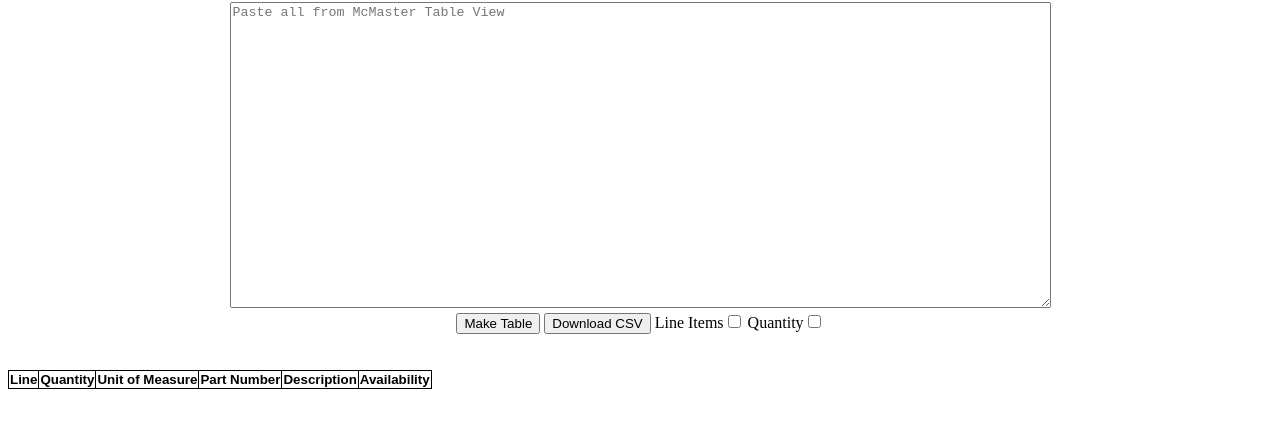
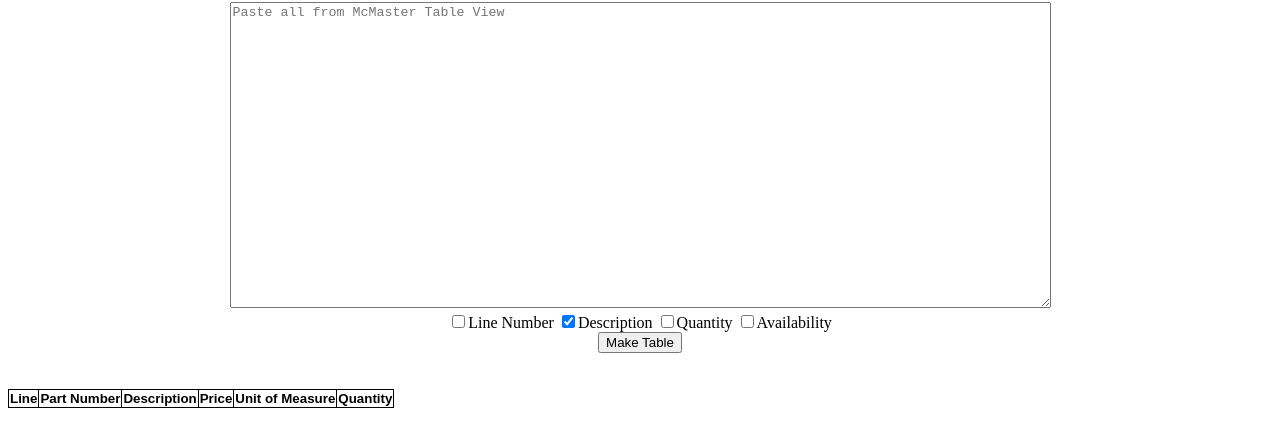
Before and after one commit to jonathanhand/TableView, a plain HTML site: page index.html in a window 1280 px wide. Shown: the part 125-572 px from the top of the page. Drawn offline with Linux system fonts and the light colour scheme.

Commit message:
Update index.html

```diff
--- a/index.html
+++ b/index.html
@@ -18,10 +18,15 @@
             </textarea>
             <br>
 
-            <input type='button' id='makeTableBtn' value='Make Table'>
-            <input type='button' id='downloadCSVBtn' value='Download CSV'>
-            <label>Line Items</label><input type='checkbox' id='lineCheck' value='lineCheck'>
-            <label>Quantity</label><input type='checkbox' id='qtyCheck' value='qtyCheck'>
+
+            <input type='checkbox' id='lineCheck' value='lineCheck'><label>Line Number</label>
+            <input type='checkbox' id='descriptionCheck' value='descriptionCheck' checked><label>Description</label>
+            <input type='checkbox' id='qtyCheck' value='qtyCheck'><label>Quantity</label>
+            <input type='checkbox' id='availCheck' value='availCheck'><label>Availability</label>
+          <br>
+                      <input type='button' id='makeTableBtn' value='Make Table'>
+
+
         </form>
     </div>
         <br>
@@ -30,12 +35,16 @@
     <thead>
     <tr>
     <th id='lineHeader'>Line</th>
+     <th>Part Number</th>
+      <th>Description</th>
+      <th>Price</th>
+      <th>Unit of Measure</th>
     <th>Quantity</th>
-    <th>Unit of Measure</th>
-    <th>Part Number</th>
-    <th>Description</th>
+
+
+
       <th>Availability</th>
-    <th>Unit Price</th>
+
       <th>Line Price</th>
   </tr>
       </thead>
```
